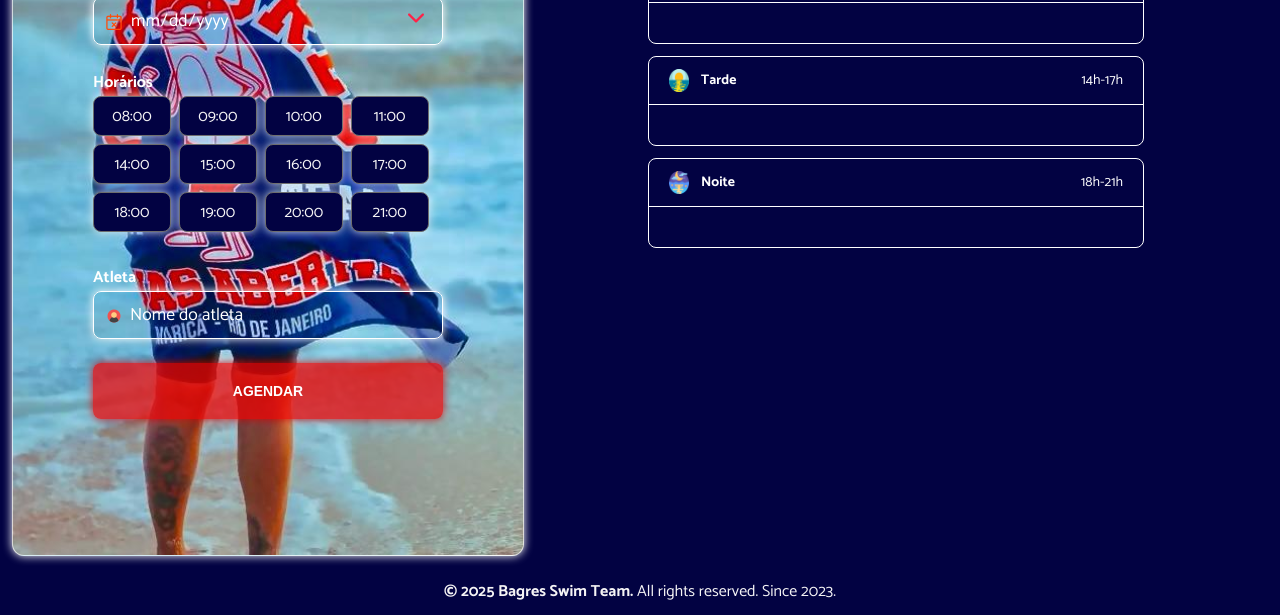
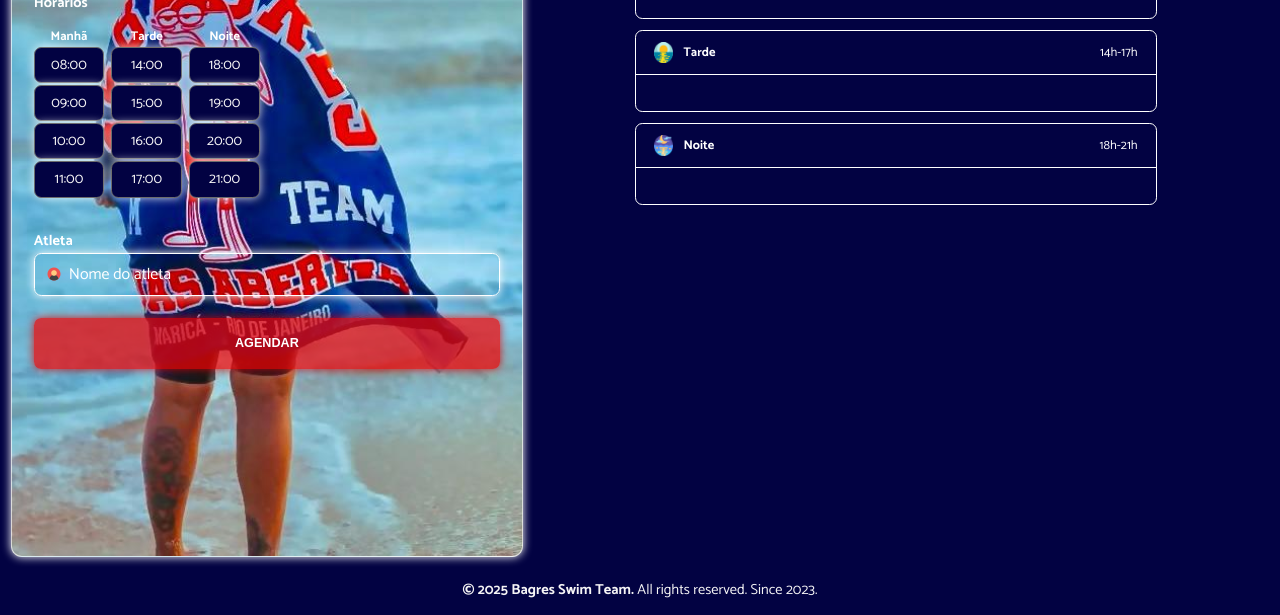
Before and after one commit to M-Fragata/BagresSchedules, a website with bundled scripts: page src/index.html in a window 1280 px wide. Shown: the part 232-847 px from the top of the page. Built offline with nearby package versions, Linux system fonts and the light colour scheme.

Commit message:
ajustando os estilos

```diff
--- a/src/index.html
+++ b/src/index.html
@@ -41,10 +41,33 @@
       </div>
 
       <span class="label">Horários</span>
+
       <ul id="hours" class="hours" aria-label="Horários disponíveis de manhã">
+        <div>
           <li data-period="morning" class="hour-period">Manhã</li>
+          <ul id="morning" >
 
+          </ul>
+        </div>
 
+        <div>
+          <li data-period="afternoon" class="hour-period">Tarde</li>
+          <ul id="afternoon">
+
+          </ul>
+        </div>
+        <div>
+          <li data-period="night" class="hour-period">Noite</li>
+          <ul id="night">
+
+          </ul>
+        </div>
+
+        <!--
+        <div>
+
+        </div>
+        -->
         <!-- Exemplo: Manhã
           <li data-period="morning" value="09:00" class="hour hour-available">
             09:00
--- a/src/scripts/loadHours.js
+++ b/src/scripts/loadHours.js
@@ -61,6 +61,8 @@ export function renderHours(hours, targetId) {
 
     const targetElement = document.querySelector('#hours')
     const targetMorning = document.querySelector('#morning')
+    const targetAfternoon = document.querySelector('#afternoon')
+    const targetNight = document.querySelector('#night')
 
     if (!targetElement) {
 
@@ -70,36 +72,50 @@ export function renderHours(hours, targetId) {
 
     }
 
-    const hoursHtml = hours.map(hour => {
+    const hoursMorning = hours.map(hour => {
 
-        const [hourNumber,] = hour.split(":")
+        const [hourNumber] = hour.split(":")
 
         if (Number(hourNumber) >= 8 && Number(hourNumber) <= 11) {
             //<li data-period="morning" class="hour-period">Manhã</li>
             return `
-
+            <div class="hour-schedule">
             <li data-period="morning" value="${hour}" class="hour hour-available">${hour}</li>
-
-            `
-        } else if (Number(hourNumber) <= 17) {
-            //<li data-period="afternoon" class="hour-period">Tarde</li>
-            return `
-
-
-
-            <li data-period="afternoon" value="${hour}" class="hour hour-available">${hour}</li>
-
-            `
-        } else if (Number(hourNumber) <= 21) {
-            //<li data-period="night" class="hour-period">Noite</li>
-            return `
-
-            <li data-period="night" value="${hour}" class="hour hour-available">${hour}</li>
-
+            </div>
             `
         }
 
     }).join("")
 
-    targetElement.innerHTML = hoursHtml
+    const hoursAfternoon = hours.map(hour => {
+
+        const [hourNumber] = hour.split(":")
+
+        if (Number(hourNumber) > 11 && Number(hourNumber) <= 17) {
+            //<li data-period="afternoon" class="hour-period">Tarde</li>
+            return `
+            <div class="hour-schedule">
+            <li data-period="afternoon" value="${hour}" class="hour hour-available">${hour}</li>
+            </div>
+            `
+        }
+    }).join("")
+
+    const hoursNight = hours.map(hour => {
+
+        const [hourNumber] = hour.split(":")
+
+        if (Number(hourNumber) > 17 && Number(hourNumber) <= 21) {
+        //<li data-period="night" class="hour-period">Noite</li>
+        return `
+            <div class="hour-schedule">
+            <li data-period="night" value="${hour}" class="hour hour-available" >${hour}</li>
+            </div>
+            `
+        }
+    }).join("")
+
+targetMorning.innerHTML = hoursMorning
+targetAfternoon.innerHTML = hoursAfternoon
+targetNight.innerHTML = hoursNight
 }
--- a/src/styles/form.css
+++ b/src/styles/form.css
@@ -12,8 +12,8 @@
   box-shadow: 0px 0px 10px white;
   border-radius: 0.75rem;
 
-  padding: 5rem;
-  padding-bottom: 1.5rem;
+  padding: 1.5rem;
+
 
   display: flex;
   flex-direction: column;
@@ -118,13 +118,18 @@
 }
 
 .hours {
+
   list-style: none;
 
   display: flex;
   gap: 0.5rem;
-  flex-wrap: wrap;
+  flex-flow: row wrap;
 
   margin-bottom: 2rem;
+}
+
+.hour-schedule{
+  margin-bottom: 2px;
 }
 
 .hour {
@@ -148,7 +153,8 @@
   width: 100%;
   color: #ffffff;
   font-size: 0.87rem;
-
+  font-weight: bold;
+  text-align: center;
   margin-top: 0.75rem;
 }
 
--- a/src/styles/global.css
+++ b/src/styles/global.css
@@ -6,7 +6,7 @@
 
 :root {
   font-family: "Catamaran", sans-serif;
-  font-size: 16px;
+  font-size: 14.5px;
 }
 
 ::-webkit-scrollbar {
@@ -28,7 +28,7 @@ body {
 
 .container {
   display: grid;
-  grid-template-columns: auto 1fr;
+  grid-template-columns: 40dvw 1fr;
   grid-template-rows: calc(100vh - 1.5rem);
   grid-template-areas: "form schedule";
 
```
Lines whose indentation alone changed are shown as unchanged.
